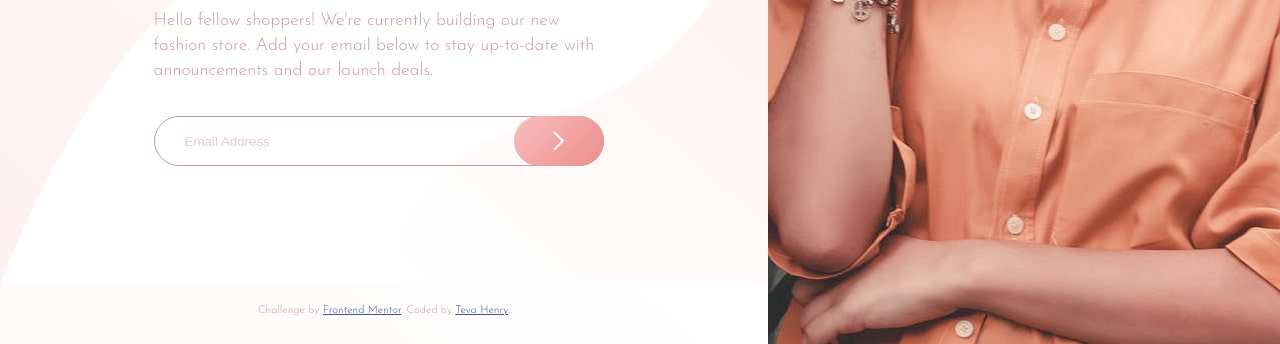
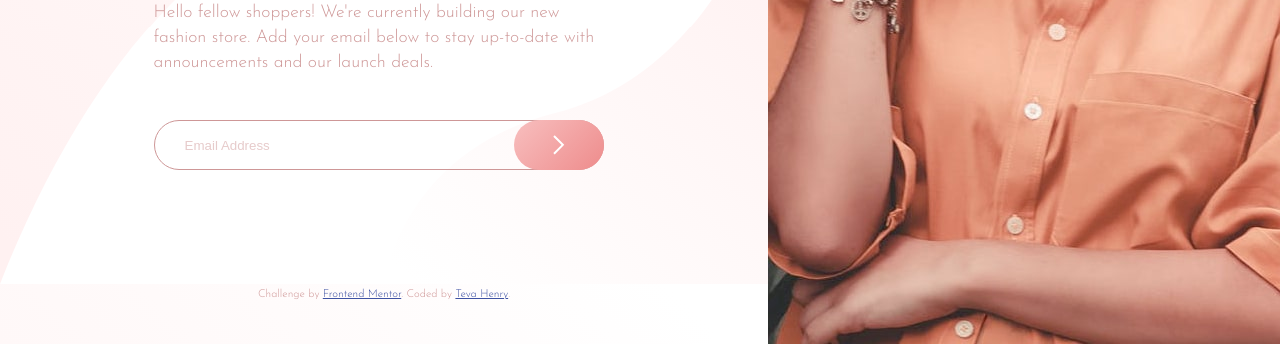
Before and after one commit to TevaHenry-frontendmentor/Apparel-coming-soon, a plain HTML site: page index.html in a window 1280 px wide. Shown: the part 456-800 px from the top of the page. Drawn offline with Linux system fonts and the light colour scheme.

Commit message:
adjusts breakpoint

```diff
--- a/style.css
+++ b/style.css
@@ -136,7 +136,7 @@ footer {
   justify-content: center;
 }
 
-@media only screen and (min-width: 900px) {
+@media only screen and (min-width: 950px) {
   body {
     display: grid;
     grid-template-columns: 3fr 2fr;
@@ -178,7 +178,7 @@ footer {
   p {
     font-size: 110%;
     width: 450px;
-    margin-bottom: 1rem;
+    margin-bottom: 2rem;
   }
 
   input {
```
